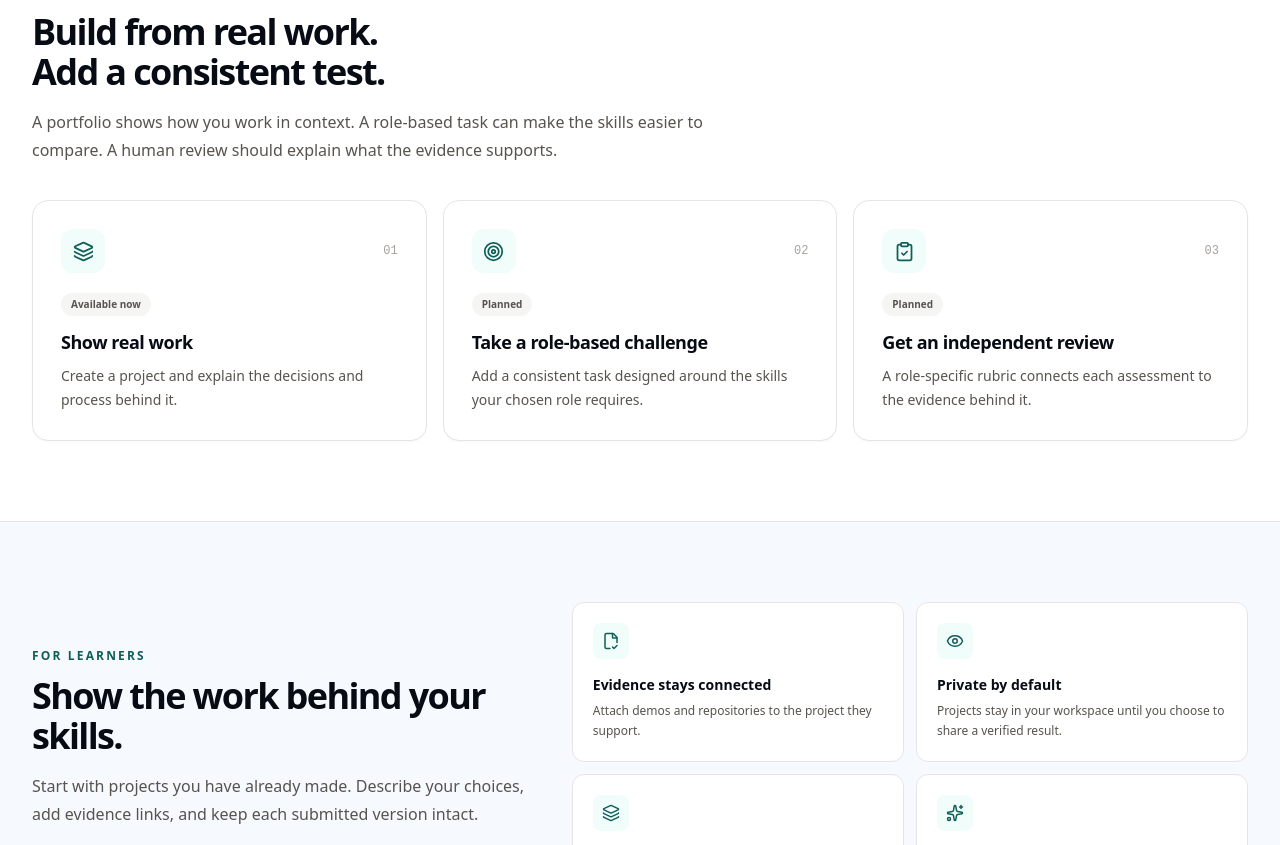
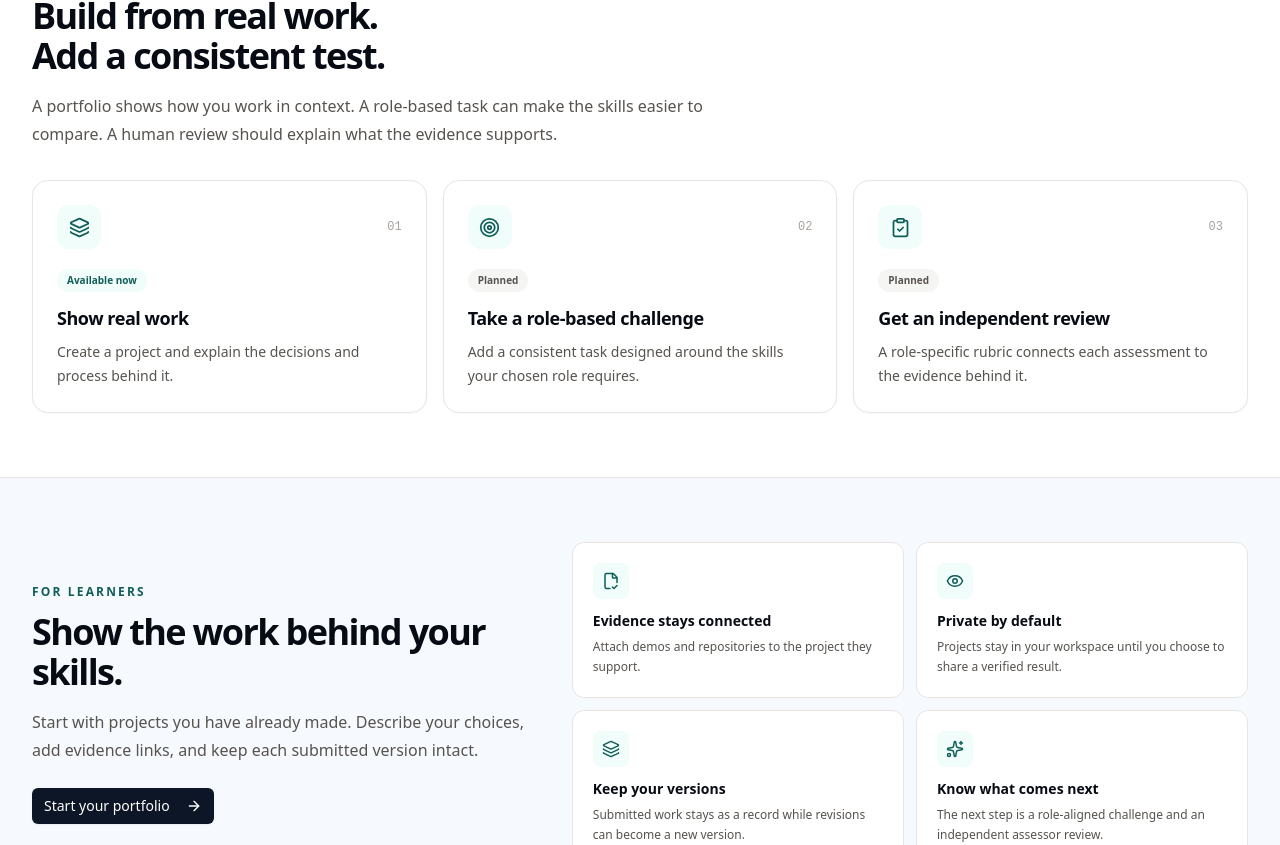
Before and after one commit to Day-void/proofwork, a Next.js app: page / in a window 1280 px wide. Shown: the part 915-1760 px from the top of the page. Built offline with nearby package versions, Linux system fonts and the light colour scheme.

Commit message:
refine landing page section layout

```diff
--- a/src/app/page.tsx
+++ b/src/app/page.tsx
@@ -69,17 +69,17 @@ export default function HomePage() {
         </div>
       </section>
 
-      <section id="how-it-works" className="scroll-mt-20 px-5 py-16 sm:px-8 sm:py-20">
+      <section id="how-it-works" className="scroll-mt-20 px-5 py-14 sm:px-8 sm:py-16">
         <div className="mx-auto max-w-7xl">
           <div className="max-w-2xl"><div className="text-xs font-semibold uppercase tracking-[.18em] text-accent-800">A clearer path to proof</div><h2 className="mt-3 text-balance text-3xl font-semibold tracking-[-.045em] sm:text-4xl">Build from real work. Add a consistent test.</h2><p className="mt-4 text-base leading-7 text-surface-600">A portfolio shows how you work in context. A role-based task can make the skills easier to compare. A human review should explain what the evidence supports.</p></div>
-          <div className="mt-9 grid gap-4 md:grid-cols-3">{steps.map(({ icon: Icon, title, text, status }, index) => <article key={title} className="rounded-2xl border border-surface-200 bg-white p-6 shadow-subtle sm:p-7"><div className="flex items-center justify-between"><span className="grid size-11 place-items-center rounded-xl bg-accent-50 text-accent-800"><Icon size={21} /></span><span className="font-mono text-xs text-surface-400">0{index + 1}</span></div><div className="mt-5 inline-flex rounded-full bg-surface-100 px-2.5 py-1 text-[10px] font-semibold text-surface-600">{status}</div><h3 className="mt-3 text-lg font-semibold tracking-tight">{title}</h3><p className="mt-2 text-sm leading-6 text-surface-600">{text}</p></article>)}</div>
+          <div className="mt-8 grid gap-4 md:grid-cols-3">{steps.map(({ icon: Icon, title, text, status }, index) => <article key={title} className="rounded-2xl border border-surface-200 bg-white p-5 shadow-subtle transition duration-200 hover:-translate-y-0.5 hover:border-accent-200 hover:shadow-elevated sm:p-6"><div className="flex items-center justify-between"><span className="grid size-11 place-items-center rounded-xl bg-accent-50 text-accent-800"><Icon size={21} /></span><span className="font-mono text-xs text-surface-400">0{index + 1}</span></div><div className={`mt-5 inline-flex rounded-full px-2.5 py-1 text-[10px] font-semibold ${status === "Available now" ? "bg-accent-50 text-accent-800" : "bg-surface-100 text-surface-600"}`}>{status}</div><h3 className="mt-3 text-lg font-semibold tracking-tight">{title}</h3><p className="mt-2 text-sm leading-6 text-surface-600">{text}</p></article>)}</div>
         </div>
       </section>
 
-      <section id="for-learners" className="scroll-mt-20 border-y border-surface-200 bg-[#f6faff] px-5 py-16 sm:px-8 sm:py-20">
+      <section id="for-learners" className="scroll-mt-20 border-y border-surface-200 bg-[#f6faff] px-5 py-14 sm:px-8 sm:py-16">
         <div className="mx-auto grid max-w-7xl gap-10 lg:grid-cols-[.85fr_1.15fr] lg:items-center">
           <div><div className="text-xs font-semibold uppercase tracking-[.18em] text-accent-800">For learners</div><h2 className="mt-3 text-3xl font-semibold tracking-[-.045em] sm:text-4xl">Show the work behind your skills.</h2><p className="mt-4 text-base leading-7 text-surface-600">Start with projects you have already made. Describe your choices, add evidence links, and keep each submitted version intact.</p><Button asChild className="mt-6 bg-navy-900 text-white hover:bg-navy-800"><Link href="/register">Start your portfolio <ArrowRight className="ml-2 size-4" /></Link></Button></div>
-          <div className="grid gap-3 sm:grid-cols-2">{[{ icon: FileCheck2, title: "Evidence stays connected", text: "Attach demos and repositories to the project they support." }, { icon: Eye, title: "Private by default", text: "Projects stay in your workspace until you choose to share a verified result." }, { icon: Layers3, title: "Keep your versions", text: "Submitted work stays as a record while revisions can become a new version." }, { icon: Sparkles, title: "Know what comes next", text: "The next step is a role-aligned challenge and an independent assessor review." }].map(({ icon: Icon, title, text }) => <article key={title} className="rounded-xl border border-surface-200 bg-white p-5"><span className="grid size-9 place-items-center rounded-lg bg-accent-50 text-accent-800"><Icon size={18} /></span><h3 className="mt-4 text-sm font-semibold">{title}</h3><p className="mt-1.5 text-xs leading-5 text-surface-600">{text}</p></article>)}</div>
+          <div className="grid gap-3 sm:grid-cols-2">{[{ icon: FileCheck2, title: "Evidence stays connected", text: "Attach demos and repositories to the project they support." }, { icon: Eye, title: "Private by default", text: "Projects stay in your workspace until you choose to share a verified result." }, { icon: Layers3, title: "Keep your versions", text: "Submitted work stays as a record while revisions can become a new version." }, { icon: Sparkles, title: "Know what comes next", text: "The next step is a role-aligned challenge and an independent assessor review." }].map(({ icon: Icon, title, text }) => <article key={title} className="rounded-xl border border-surface-200 bg-white p-4 transition duration-200 hover:-translate-y-0.5 hover:border-accent-200 hover:shadow-subtle sm:p-5"><span className="grid size-9 place-items-center rounded-lg bg-accent-50 text-accent-800"><Icon size={18} /></span><h3 className="mt-3 text-sm font-semibold">{title}</h3><p className="mt-1.5 text-xs leading-5 text-surface-600">{text}</p></article>)}</div>
         </div>
       </section>
 
```
